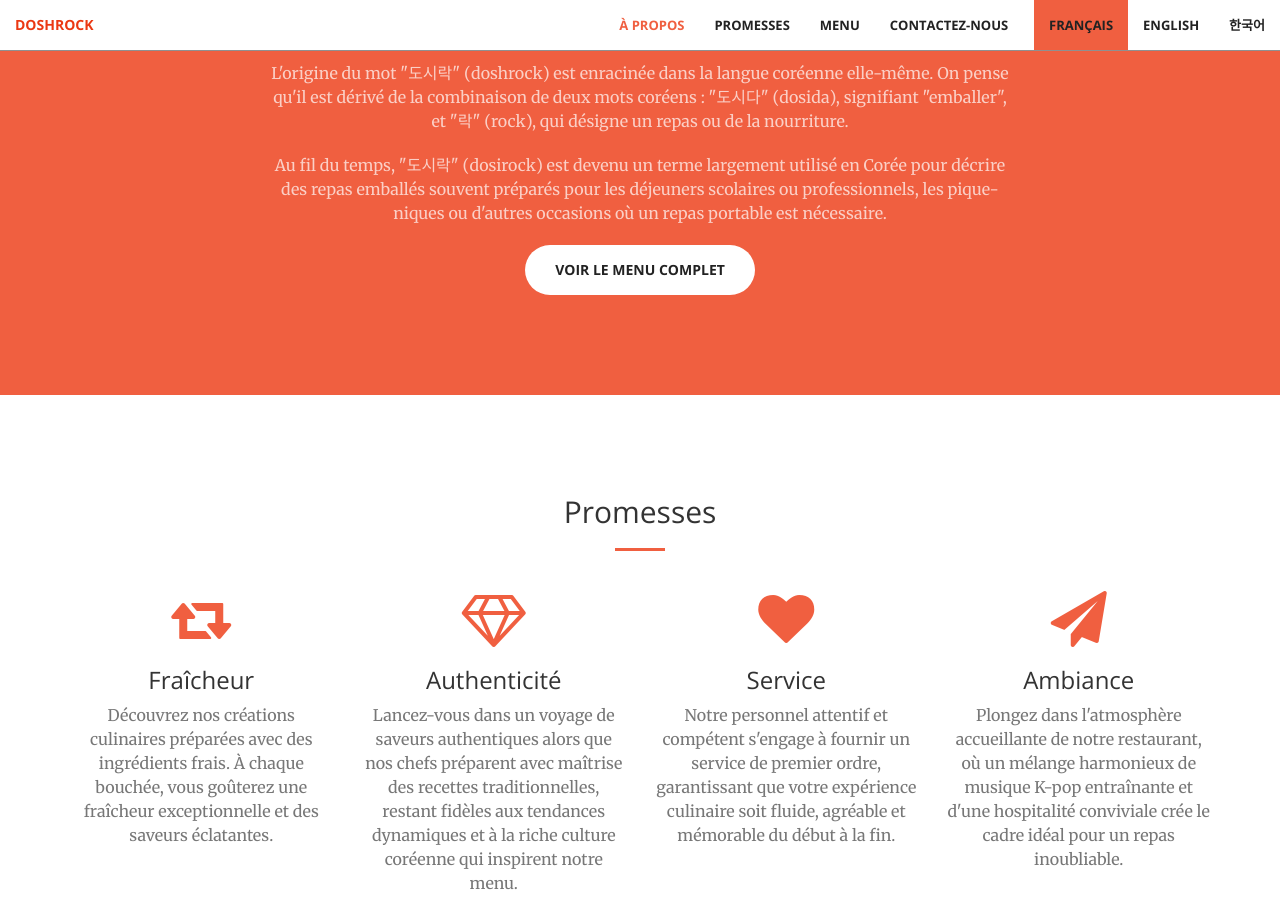
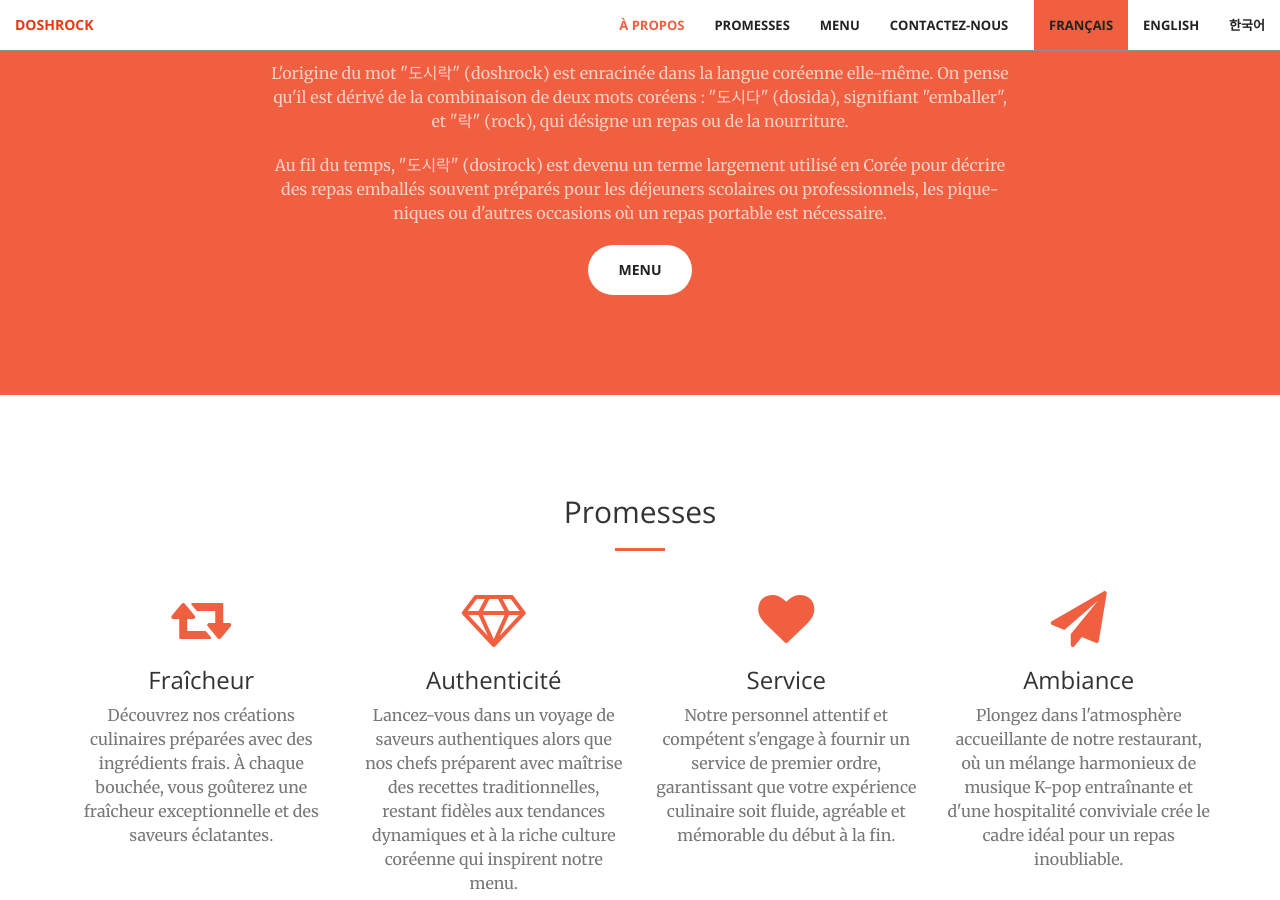
Before and after one commit to doshrock/doshrock.github.io, a Jekyll site: the page built from index.markdown, in a window 1280 px wide and 900 px high, scrolled down 1223 px. Built offline with Jekyll 4.4.1, drawn with Linux system fonts in a browser that asks for light colours; comment, search, counter and statistics services are not loaded.

Commit message:
menu added

```diff
--- a/_includes/about.html
+++ b/_includes/about.html
@@ -8,7 +8,7 @@
                 <p class="text-faded">{%- include i18n.html token='para_about_2' -%} </p>
                 <p class="text-faded">{%- include i18n.html token='para_about_3' -%} </p>
                 <p class="text-faded">{%- include i18n.html token='para_about_4' -%} </p>
-                <a href="#portfolio" class="btn btn-default btn-xl">{%- include i18n.html token='key_see_menu' -%}</a>
+                <a href="#portfolio" class="btn btn-default btn-xl">{%- include i18n.html token='key_menu' -%}</a>
             </div>
         </div>
     </div>
--- a/_includes/menu_modal.html
+++ b/_includes/menu_modal.html
@@ -19,9 +19,9 @@
 							<!--<img src="../css/common_style/img/team/{{ team[1].img }}" class="img-responsive img-centered" alt="{{ team[1].alt }}">-->
 
 							<div class="container-fluid">
-								<div class="row gx-5">
+								<div class="row gx-12 gy-12">
 									{% for menu_detail in cat[1].menu %}
-									<div class="col-lg-4 col-sm-6 p-3">
+									<div class="col-lg-4 col-sm-6 gy-12">
 										<!--<a href="#{{cat[0]}}" class="portfolio-box" data-toggle="modal">-->
 										<img src="img/menu/{{menu_detail.image}}" class="img-responsive" alt="{{menu_detail.name}}">
 											<div class="portfolio-box-caption">
```
